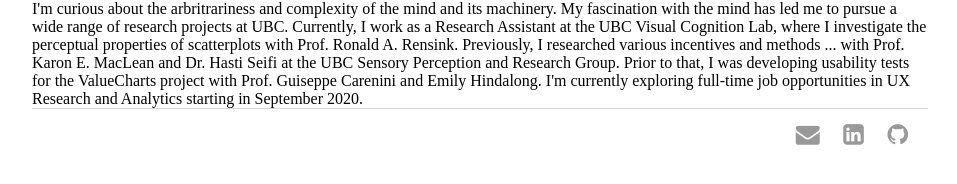
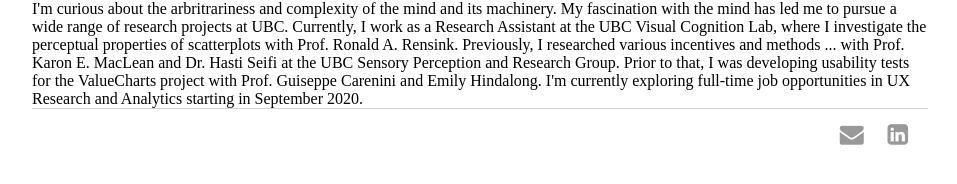
Before and after one commit to ip-jss/ip-jss.github.io, a Jekyll site: the page built from about/index.html, in a window 1280 px wide. Shown: the part 401-585 px from the top of the page, without its empty margins (160-1117 px from the left). Built offline with Jekyll 4.4.1, drawn with Linux system fonts in a browser that asks for light colours.

Commit message:
Update default.html

```diff
--- a/_layouts/default.html
+++ b/_layouts/default.html
@@ -25,7 +25,7 @@
 	    			<ul>
 	        		<li><a href="mailto:97jessicaip@gmail.com" title="Email"> <i style="font-size:24px" class="fa">&#xf0e0;</i> </a></li>
 				<li><a href="https://www.linkedin.com/in/jessica-ip/" title="LinkedIn" <i style="font-size:24px" class="fa">&#xf08c;</i> </a></li>
-	        		<li><a href="https://github.com/ipcodes" title="GitHub" <i style="font-size:24px" class="fa">&#xf09b;</i> </a></li>
+
 				</ul>
 			</div>
 			</footer>
```
